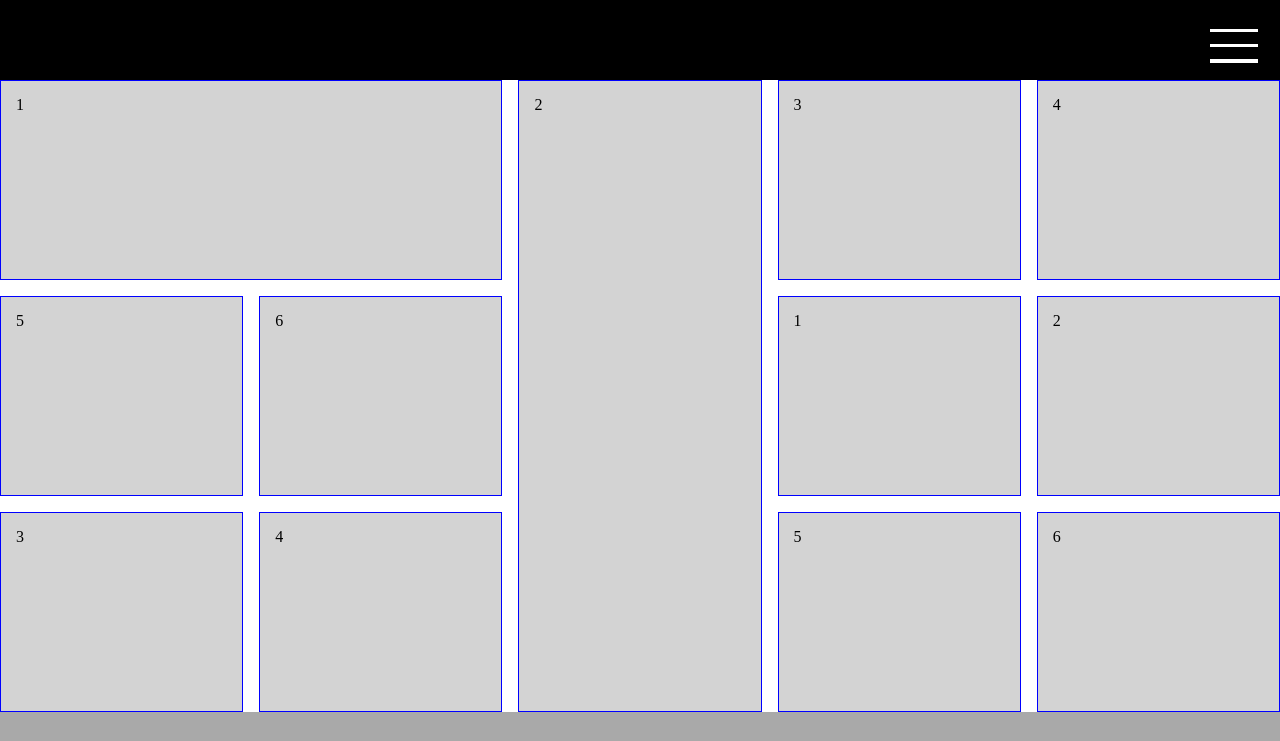
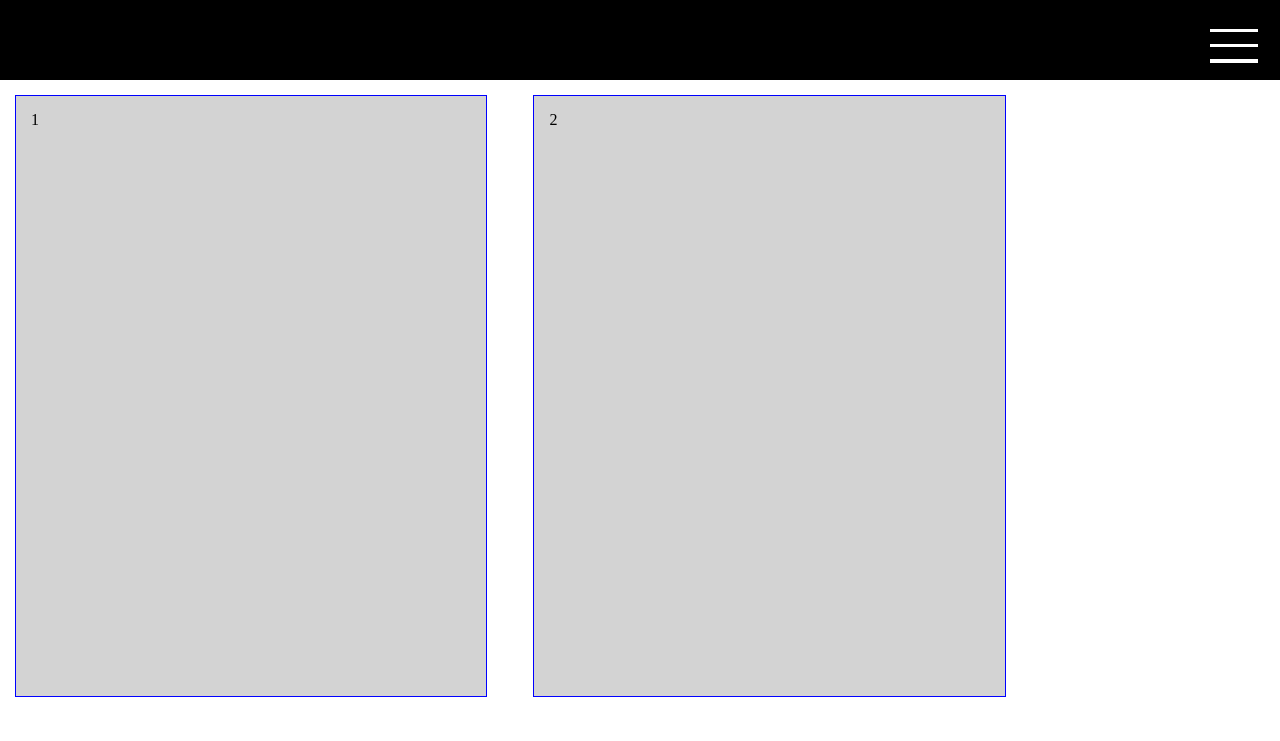
Before and after one commit to hkennedyvi/store, a React (Create React App) app: page / in a window 1280 px wide. Shown: the top 741 px of the page. Built offline with nearby package versions, Linux system fonts and the light colour scheme.

Commit message:
main style edits

```diff
--- a/src/components/Main/index.jsx
+++ b/src/components/Main/index.jsx
@@ -5,9 +5,9 @@ function Main() {
 
     return (
         <div className="main-container">
-            <div className="main-content wide-content">1</div>
-            <div className="main-content tall-content">2</div>
-            <div className="main-content">3</div>
+            <div className="main-content wide-content tall-content">1</div>
+            <div className="main-content wide-content tall-content">2</div>
+            <div className="main-content wide-content">3</div>
             <div className="main-content">4</div>
             <div className="main-content">5</div>
             <div className="main-content">6</div>
--- a/src/components/Main/main.scss
+++ b/src/components/Main/main.scss
@@ -8,6 +8,7 @@
 .main-content {
     background: lightgrey;
     border: 1px blue solid;
+    margin: 15px;
     padding: 15px;
 }
 
```
